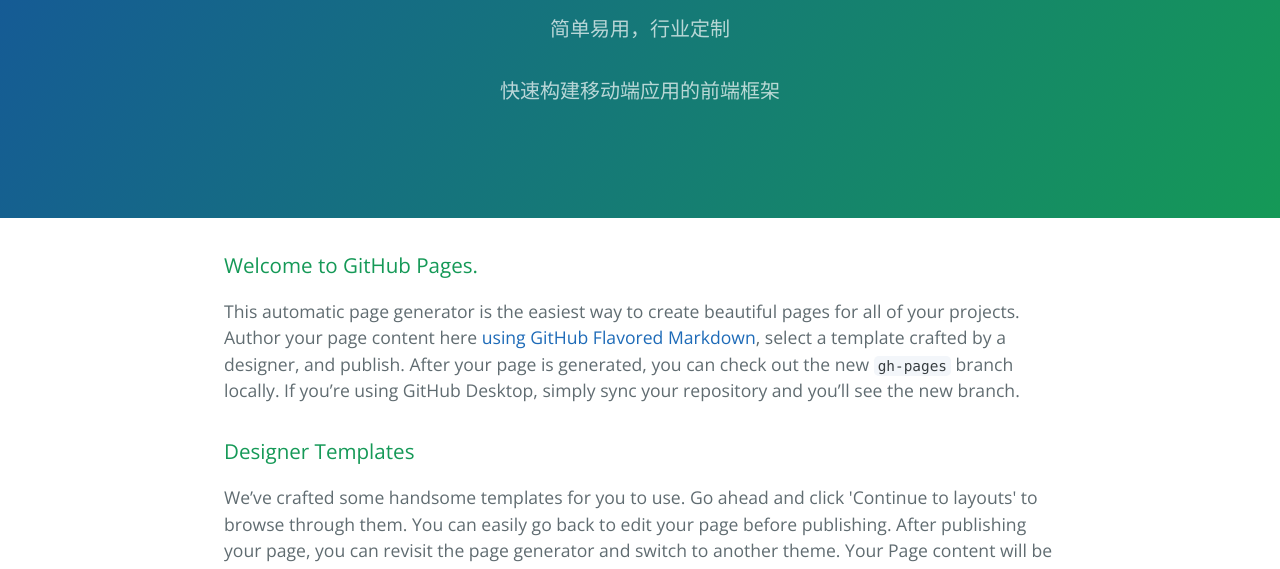
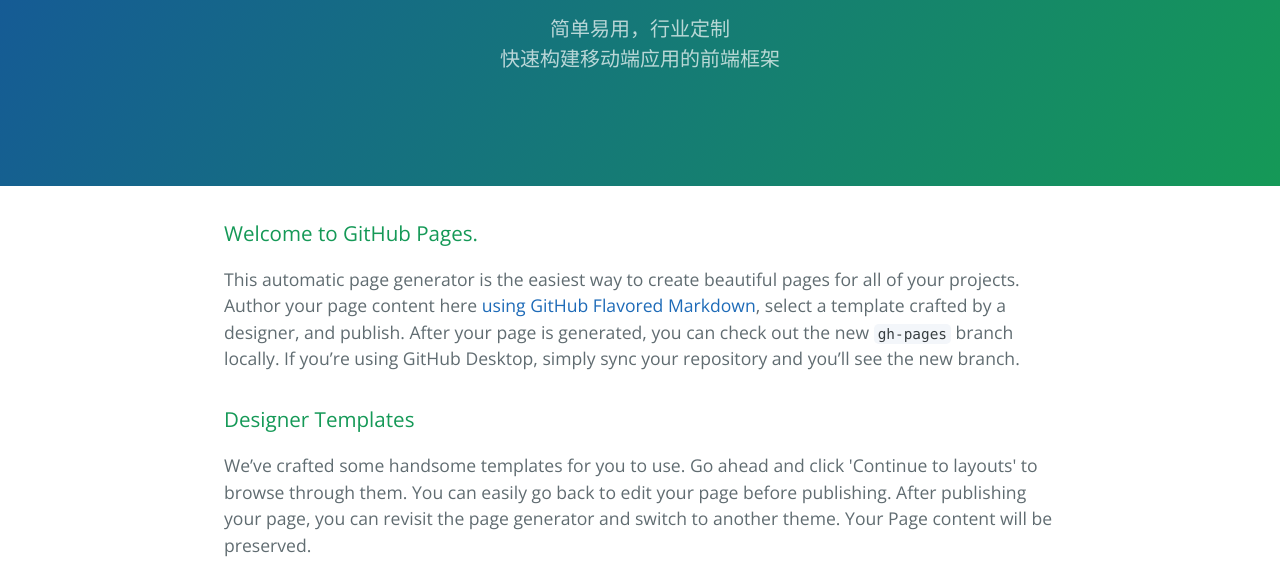
Before and after one commit to humui/humui.github.io, a plain HTML site: page index.html in a window 1280 px wide. Shown: the part 161-730 px from the top of the page. Drawn offline with nearby package versions, Linux system fonts and the light colour scheme.

Commit message:
Update index.html

```diff
--- a/index.html
+++ b/index.html
@@ -12,8 +12,7 @@
   <body>
     <section class="page-header">
       <h1 class="project-name">Hum UI</h1>
-      <h2 class="project-tagline">简单易用，行业定制</h2>
-      <h3 class="project-tagline">快速构建移动端应用的前端框架</h3>
+      <h2 class="project-tagline">简单易用，行业定制<br/>快速构建移动端应用的前端框架</h2>
     </section>
 
     <section class="main-content">
```
